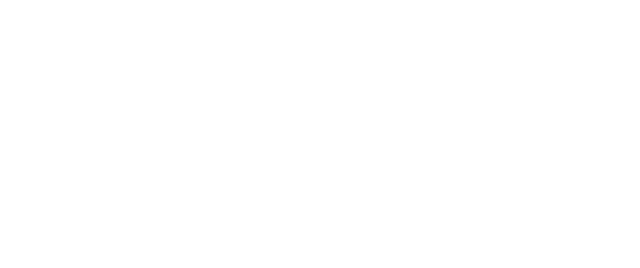
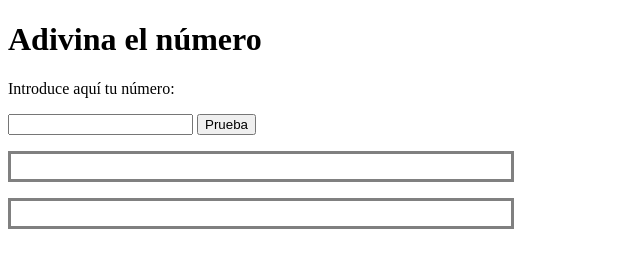
Before and after one commit to Adalab/modulo-2-evaluacion-intermedia-MarianaLobo, a plain HTML site: page index.html in a window 1280 px wide. Shown: the whole page, without its empty margins (0-640 px from the left). Drawn offline with Linux system fonts and the light colour scheme.

Commit message:
add html structure

```diff
--- a/css/main.css
+++ b/css/main.css
@@ -0,0 +1,5 @@
+.text {
+    width: 500px;
+    height: 25px;
+    border: 3px solid grey;
+}
--- a/index.html
+++ b/index.html
@@ -8,6 +8,15 @@
     <title>Adivina el número</title>
 </head>
 <body>
+    <main>
+        <h1 class="title">Adivina el número</h1>
+        <p class="directions">Introduce aquí tu número:</p>
+        <input class="user-number js-user-number" type="number" name="number">
+        <input class="btn js-btn" type="button" value="Prueba">
+        <p class=" text js-clues"></p>
+        <p class="text js-tries"></p>
+
+    </main>
     <script src="./js/main.js"></script>
 </body>
 </html>
```
